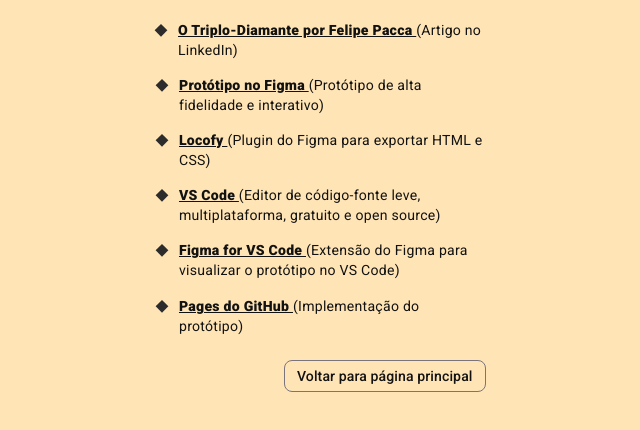
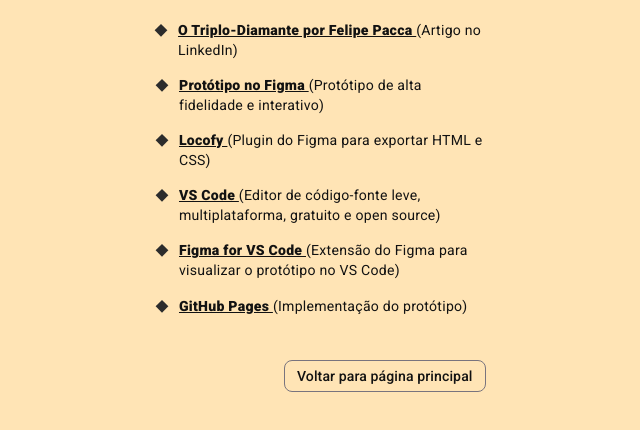
Before and after one commit to MeusEstudos/TriploBrilho, a website built with Parcel: page references.html in a window 1280 px wide. Shown: the part 88-518 px from the top of the page, without its empty margins (321-961 px from the left). Built offline with nearby package versions, Linux system fonts and the light colour scheme.

Commit message:
Update references.html

```diff
--- a/references.html
+++ b/references.html
@@ -36,7 +36,7 @@
             <span class="text-txt">
               <a href="https://meusestudos.github.io/TriploBrilho/"
                 target="_blank">
-                Pages do GitHub
+                GitHub Pages
               </a>
               <span> (Implementação do protótipo)</span>
             </span>
```
